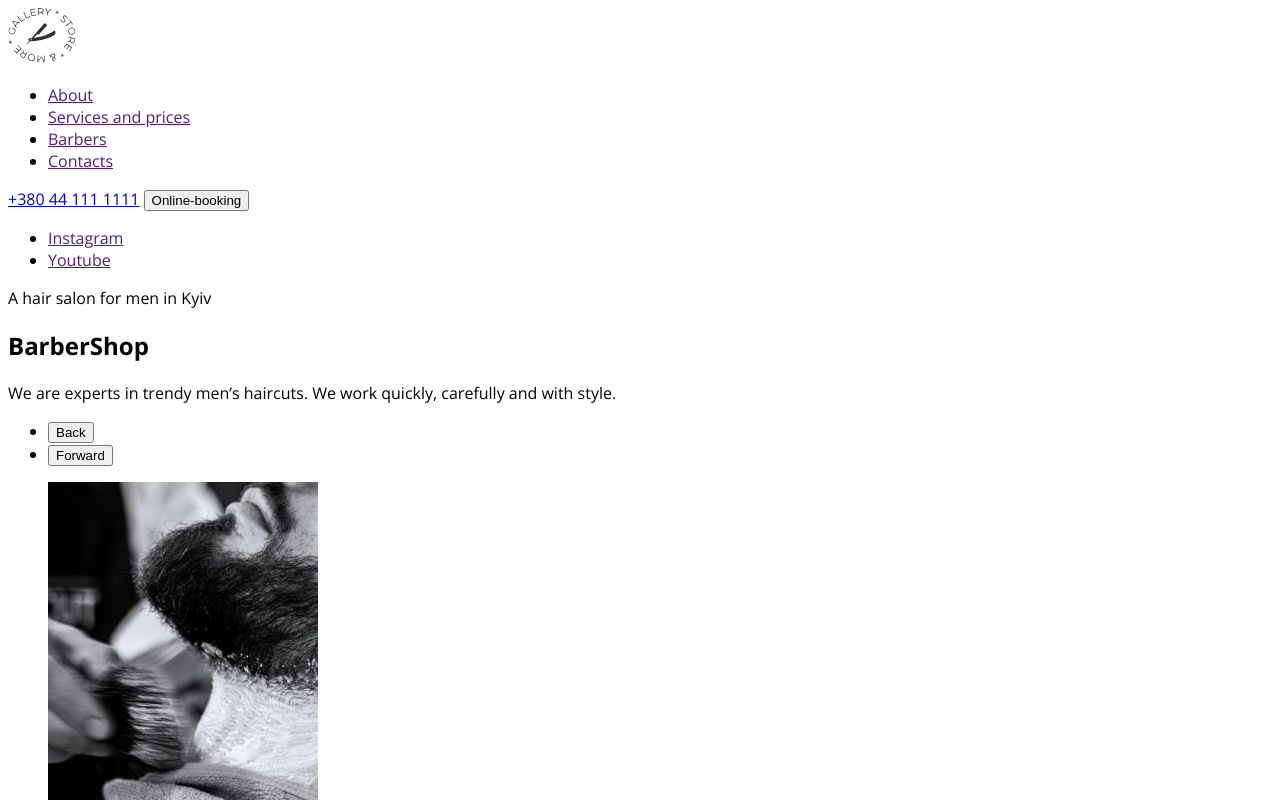
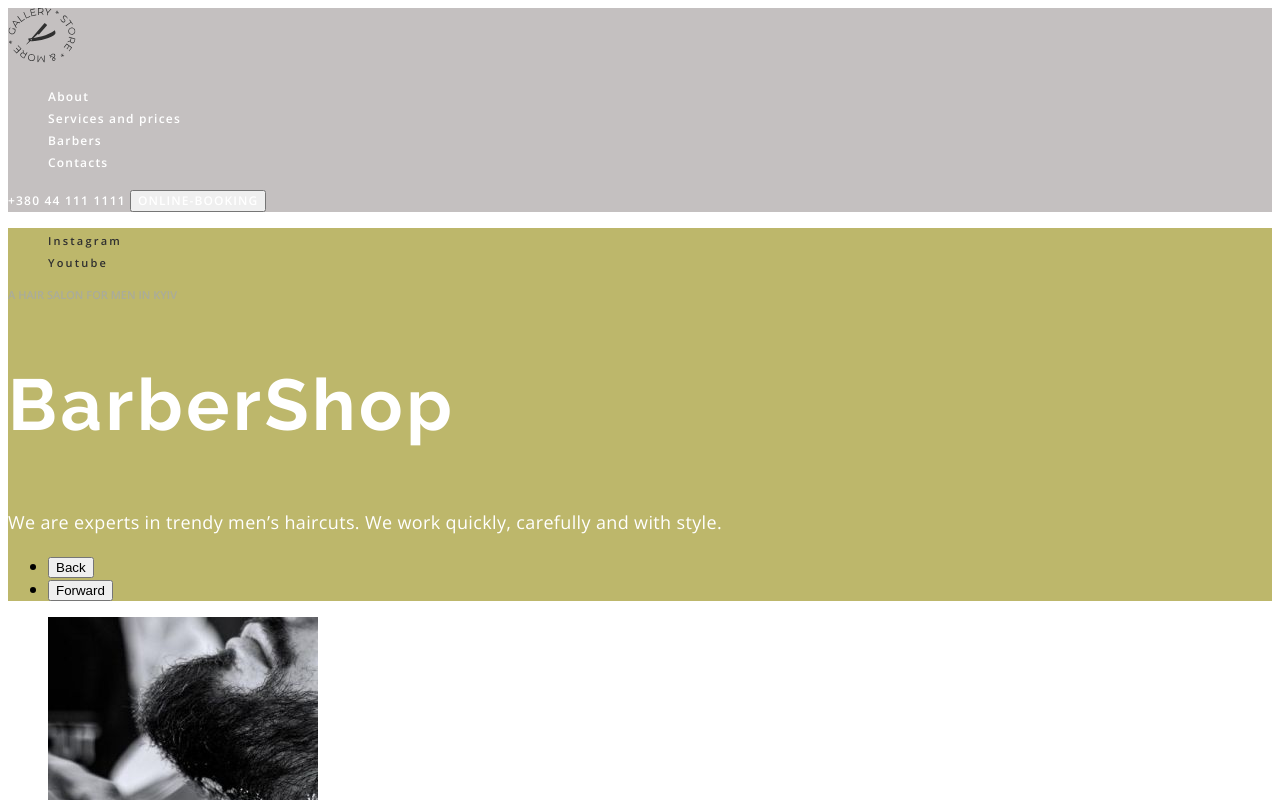
Before and after one commit to ninolis/barber3-02, a plain HTML site: page index.html in a window 1280 px wide. Shown: the top 800 px of the page. Drawn offline with nearby package versions, Linux system fonts and the light colour scheme.

Commit message:
mod-02 changes

```diff
--- a/css/style.css
+++ b/css/style.css
@@ -1,16 +1,41 @@
 :root {
-  --primary-color: #555555;
-  --secondary-color: blue;
-  --accent-color: #e27815;
-  --link-color: green;
+  --primary-text-color: #303030;
+  --secondary-text-color: #ffffff;
+  --primary-title-color: rgba(157, 164, 189, 0.6);
+  --accent-color: #ff6c00;
+  --description-text: #9da4db;
 }
 
 body {
   /* color: var(--primary-color); */
   font-family: 'Open Sans', sans-serif;
+  /* font-family: 'Raleway', sans-serif; */
 }
 
+.list {
+  list-style: none;
+}
+
+.link {
+  text-decoration: none;
+}
+
+.visually-hidden {
+  position: absolute;
+  white-space: nowrap;
+  width: 1px;
+  height: 1px;
+  overflow: hidden;
+  border: 0;
+  padding: 0;
+  clip: rect(0 0 0 0);
+  clip-path: inset(50%);
+  margin: -1px;
+}
+
+/* Header */
 .header {
+  background-color: #c4c0c0;
 }
 
 /* font-family: 'Open Sans', sans-serif; */
@@ -27,13 +52,50 @@ body {
 .header-item {
 }
 
-.header-contact {
+.header-link {
+  color: var(--secondary-text-color);
+  font-size: 12px;
+  font-weight: 600;
+  line-height: 1.33;
+  letter-spacing: 0.1em;
 }
 
-.header-btn {
+.link:hover,
+.link:focus {
+  color: var(--accent-color);
 }
 
+.header-contact {
+  font-family: 'Open Sans'; /* don't need it - inherit from body  */
+  font-style: normal; /* don't need it - default value  */
+  font-weight: 600;
+  font-size: 12px;
+  line-height: 1.33;
+  letter-spacing: 0.1em;
+  text-transform: uppercase; /* don't need it - not for numbers  */
+  color: var(--secondary-text-color);
+}
+
+/* we cteated separate (common) class link with hover and focus */
+/* .header-contact:hover,
+.header-contact:focus {
+  color: var(--accent-color);
+} */
+
+.header-btn {
+  font-family: 'Open Sans'; /* don't need it - inherit from body  */
+  font-weight: 600;
+  font-size: 12px;
+  line-height: 1.33;
+  letter-spacing: 0.09em;
+  text-transform: uppercase;
+  color: var(--secondary-text-color);
+}
+
+/* Hero */
+
 .hero {
+  background-color: darkkhaki;
 }
 
 .hero-social {
@@ -42,11 +104,34 @@ body {
 .social-item {
 }
 
+.social-item-link {
+  color: var(--primary-text-color);
+  font-weight: 600;
+  font-size: 11px;
+  line-height: 1.36;
+  letter-spacing: 0.2em;
+}
+
 .hero-pre-title {
+  font-weight: 600;
+  font-size: 11px;
+  line-height: 1.36;
+  text-transform: uppercase;
+  color: var(--primary-title-color);
 }
 
 .hero-title {
+  font-family: Raleway;
+  font-size: 72px;
+  line-height: 1.18;
+  letter-spacing: 0.05em;
+  color: var(--secondary-text-color);
 }
 
 .hero-description {
+  /* font-weight: 400; */
+  font-size: 18px;
+  line-height: 1.67;
+  letter-spacing: 0.02em;
+  color: var(--secondary-text-color);
 }
--- a/index.html
+++ b/index.html
@@ -1,7 +1,7 @@
 <!DOCTYPE html>
 <html lang="en">
   <head>
-    <meta charset="UTF-8" />
+    <meta charset="utf-8" />
     <meta http-equiv="X-UA-Compatible" content="IE=edge" />
     <meta name="viewport" content="width=device-width, initial-scale=1.0" />
     <link rel="preconnect" href="https://fonts.googleapis.com" />
@@ -27,15 +27,25 @@
       /></a>
       <!-- Menu -->
       <nav class="header-nav">
-        <ul class="header-list">
-          <li class="header-item"><a href="">About</a></li>
-          <li class="header-item"><a href="">Services and prices</a></li>
-          <li class="header-item"><a href="">Barbers</a></li>
-          <li class="header-item"><a href="">Contacts</a></li>
+        <ul class="header-list list">
+          <li class="header-item">
+            <a href="" class="header-link link">About</a>
+          </li>
+          <li class="header-item">
+            <a href="" class="header-link link">Services and prices</a>
+          </li>
+          <li class="header-item">
+            <a href="" class="header-link link">Barbers</a>
+          </li>
+          <li class="header-item">
+            <a href="" class="header-link link">Contacts</a>
+          </li>
         </ul>
       </nav>
       <!-- Contact phone -->
-      <a href="tel:+3804411111111" class="header-contact">+380 44 111 1111</a>
+      <a href="tel:+3804411111111" class="header-contact link"
+        >+380 44 111 1111</a
+      >
       <!-- Btn online-booking -->
       <button type="button" class="header-btn">Online-booking</button>
     </header>
@@ -45,14 +55,22 @@ The <main> HTML element represents the dominant content of the <body> of a docum
 
       <!-- Hero? section with unique content -->
       <section class="hero">
-        <ul class="hero-social">
+        <ul class="hero-social list">
           <li class="social-item">
-            <a href="" rel="noopener noreferrer nofollow" target="_blank"
+            <a
+              href=""
+              rel="noopener noreferrer nofollow"
+              target="_blank"
+              class="social-item-link link"
               >Instagram</a
             >
           </li>
           <li class="social-item">
-            <a href="" rel="noopener noreferrer nofollow" target="_blank"
+            <a
+              href=""
+              rel="noopener noreferrer nofollow"
+              target="_blank"
+              class="social-item-link link"
               >Youtube</a
             >
           </li>
@@ -275,7 +293,7 @@ The <main> HTML element represents the dominant content of the <body> of a docum
       <!-- Gallery (Portfolio) Section -->
       <section>
         <p>In Latin, "barba" means "beard"</p>
-        <h2>Gallery hidden</h2>
+        <h2 class="visually-hidden">Gallery</h2>
         <ul>
           <li>
             <img
```
Also changed, not shown: links-and-programs-for-barber3-1.txt.
